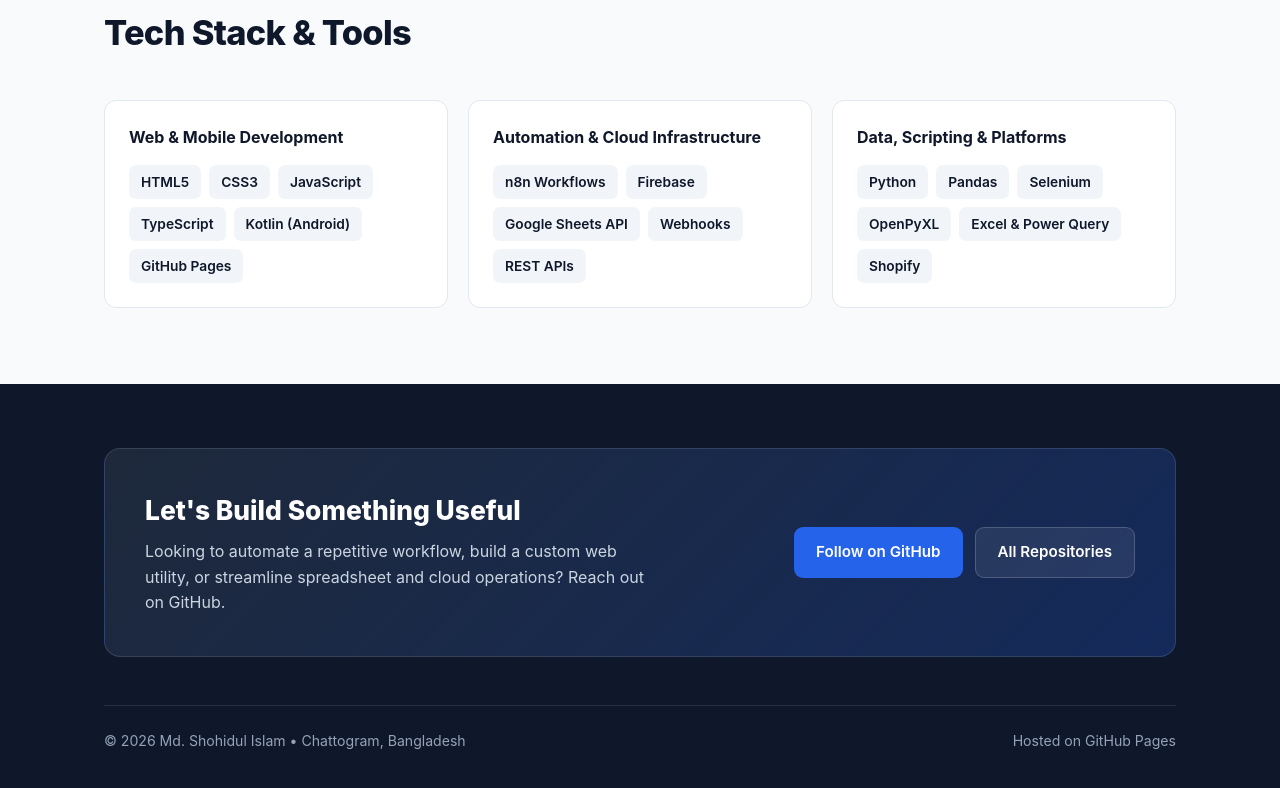
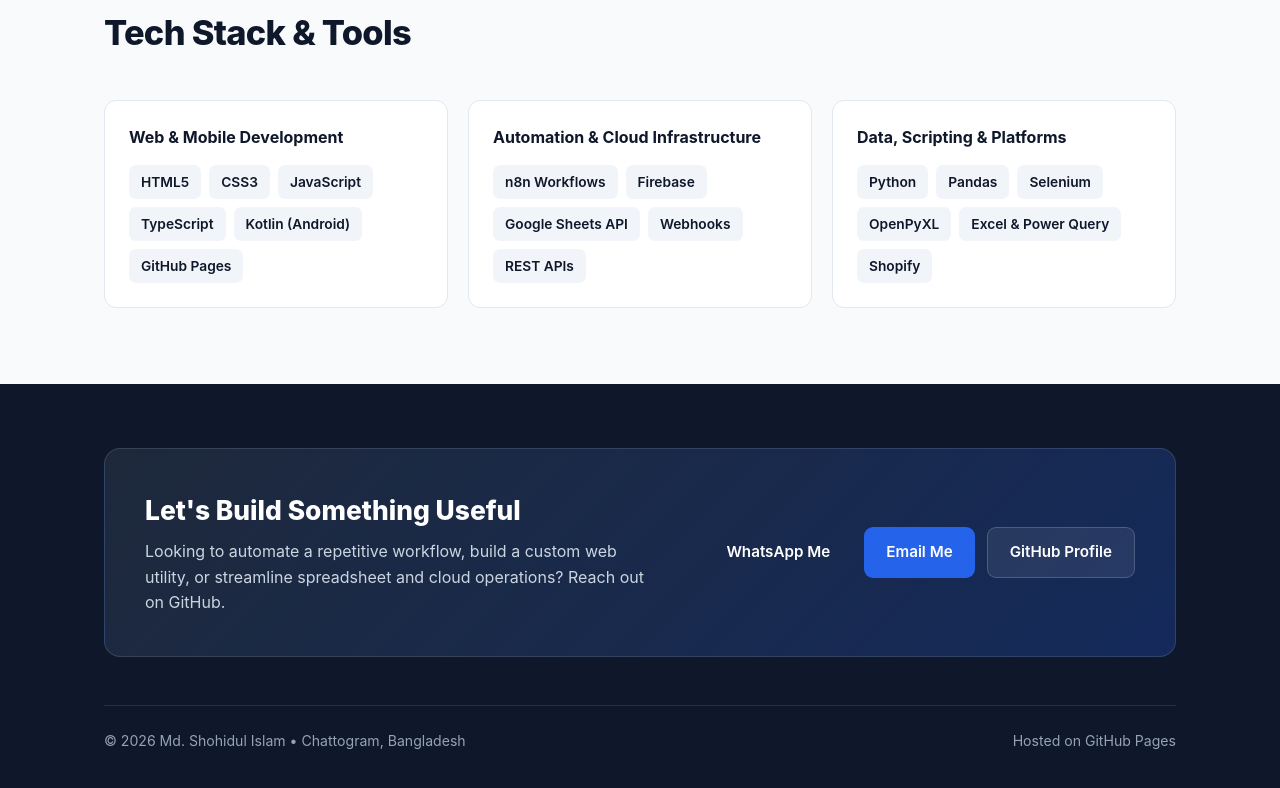
Before and after one commit to shohidulrpl/portfolio, a plain HTML site: page index.html in a window 1280 px wide. Shown: the part 3016-3804 px from the top of the page. Drawn offline with Linux system fonts and the light colour scheme.

Commit message:
Add contact buttons for WhatsApp and Email
Added WhatsApp and Email buttons for contact options.

```diff
--- a/index.html
+++ b/index.html
@@ -866,8 +866,15 @@
           <p>Looking to automate a repetitive workflow, build a custom web utility, or streamline spreadsheet and cloud operations? Reach out on GitHub.</p>
         </div>
         <div class="cta-actions">
-          <a href="https://github.com/shohidulrpl" target="_blank" rel="noopener" class="btn btn-primary">Follow on GitHub</a>
-          <a href="https://github.com/shohidulrpl?tab=repositories" target="_blank" rel="noopener" class="btn btn-secondary">All Repositories</a>
+          <a href="https://wa.me/8801722984756?text=Hello%20Shohidul%2C%20I%20visited%20your%20portfolio%20and%20would%20like%20to%20connect." target="_blank" rel="noopener" class="btn btn-whatsapp">
+            WhatsApp Me
+          </a>
+          <a href="mailto:your.email@example.com?subject=Project%20Inquiry" class="btn btn-primary">
+            Email Me
+          </a>
+          <a href="https://github.com/shohidulrpl" target="_blank" rel="noopener" class="btn btn-secondary">
+            GitHub Profile
+          </a>
         </div>
       </div>
 
```
